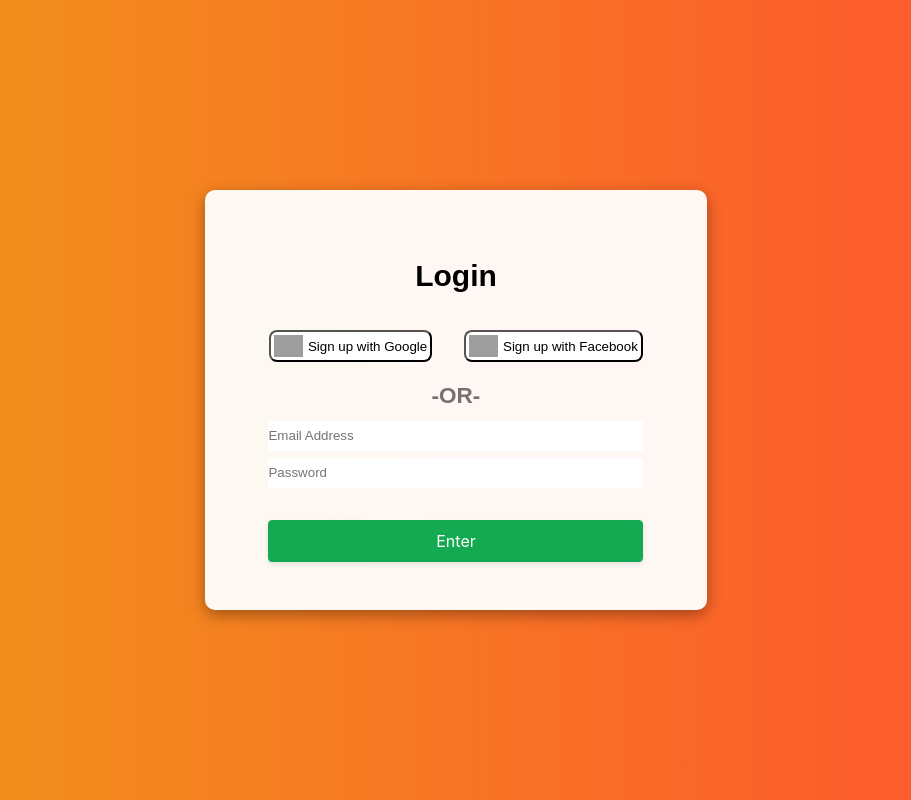
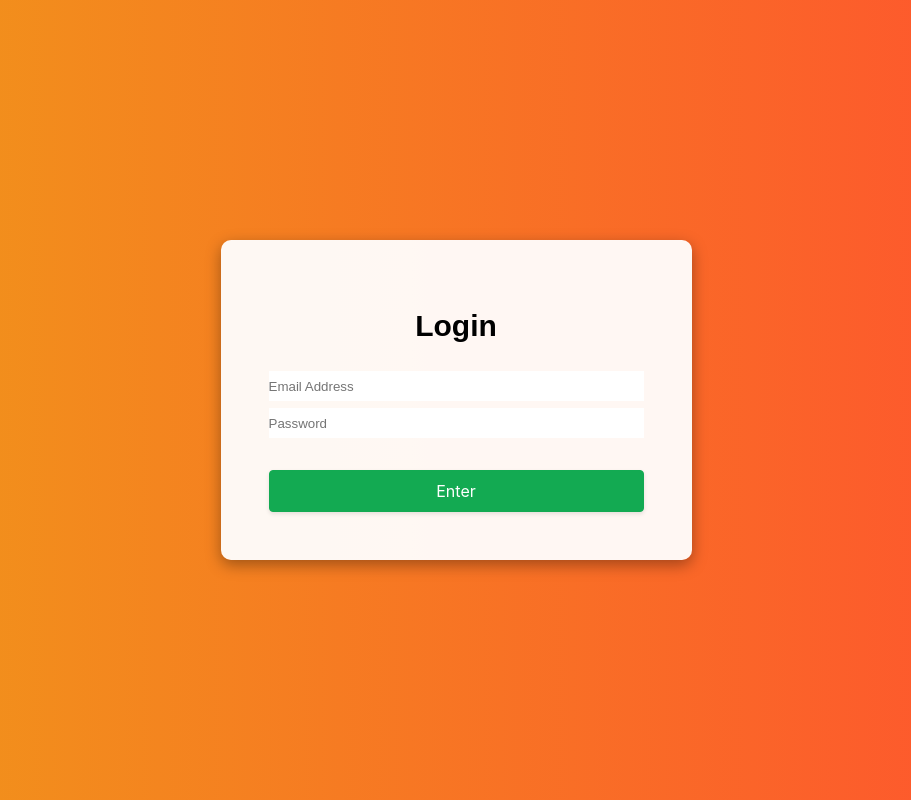
Before and after one commit to ramirezmz/make-me-me-laugh-frontend, a Vue app: page /login in a window 1280 px wide. Shown: the whole page, without its empty margins (184-1095 px from the left). Built offline with nearby package versions, Linux system fonts and the light colour scheme; grey boxes are pictures that could not be loaded.

Commit message:
fix: remove google and facebook button css

```diff
--- a/src/assets/main.css
+++ b/src/assets/main.css
@@ -29,13 +29,23 @@
   touch-action: manipulation;
 }
 
-.button-37:hover {
+.btn__send_form:hover {
   box-shadow: rgba(0, 0, 0, 0.15) 0 3px 9px 0;
   transform: translateY(-2px);
 }
 
 @media (min-width: 768px) {
-  .button-37 {
+  .btn__send_form {
     padding: 10px 30px;
   }
 }
+
+.container p {
+  padding: 2rem;
+  font-size: 1.3rem;
+}
+
+.container span {
+  color: rgba(255, 255, 255, 0.727);
+  padding: 2rem;
+}
--- a/src/components/Card/CardJoke.vue
+++ b/src/components/Card/CardJoke.vue
@@ -119,11 +119,50 @@ const props: CardProps = defineProps({
 }
 
 .btn_joke {
-  background-color: #42b883;
+  appearance: none;
+  backface-visibility: hidden;
+  background-color: #27ae60;
   border-radius: 8px;
-  padding: 5px;
-  width: 4.3rem;
+  border-style: none;
+  box-shadow: rgba(39, 174, 96, 0.15) 0 4px 9px;
+  box-sizing: border-box;
   color: #fff;
   cursor: pointer;
+  display: inline-block;
+  font-family: Inter, -apple-system, system-ui, "Segoe UI", Helvetica, Arial,
+    sans-serif;
+  font-size: 16px;
+  font-weight: 600;
+  letter-spacing: normal;
+  line-height: 1.5;
+  outline: none;
+  overflow: hidden;
+  padding: 13px 20px;
+  position: relative;
+  text-align: center;
+  text-decoration: none;
+  transform: translate3d(0, 0, 0);
+  transition: all 0.3s;
+  user-select: none;
+  -webkit-user-select: none;
+  touch-action: manipulation;
+  vertical-align: top;
+  white-space: nowrap;
+}
+
+.btn_joke:hover {
+  background-color: #1e8449;
+  opacity: 1;
+  transform: translateY(0);
+  transition-duration: 0.35s;
+}
+
+.btn_joke:active {
+  transform: translateY(2px);
+  transition-duration: 0.35s;
+}
+
+.btn_joke:hover {
+  box-shadow: rgba(39, 174, 96, 0.2) 0 6px 12px;
 }
 </style>
--- a/src/components/LoginForm/LoginForm.vue
+++ b/src/components/LoginForm/LoginForm.vue
@@ -7,19 +7,6 @@
     <ToastNotificationAccept v-if="validAccess" message="Welcome again!" />
     <form @submit.prevent="handleSubmit()" class="container__form">
       <h1>Login</h1>
-      <div class="container__button__social__media">
-        <button class="btn__login">
-          <img src="https://img.icons8.com/color/48/000000/google-logo.png" />
-          <span>Sign up with Google</span>
-        </button>
-        <button class="btn__login">
-          <img
-            src="https://img.icons8.com/fluency/48/000000/facebook-new.png"
-          />
-          <span>Sign up with Facebook</span>
-        </button>
-      </div>
-      <h2>-OR-</h2>
       <input
         class="input__login"
         type="email"
@@ -105,23 +92,6 @@ const goHome = () => {
 .container__content h1 {
   padding: 14px;
 }
-
-.container__button__social__media {
-  display: flex;
-}
-.btn__login {
-  display: flex;
-  margin: 1rem;
-  justify-content: space-between;
-  align-items: center;
-  padding: 3px;
-  border-radius: 8px;
-  background-color: #fff;
-}
-.btn__login img {
-  width: 1.8rem;
-  padding-right: 5px;
-}
 .container__form {
   padding: 1rem;
   display: flex;
--- a/src/views/HappyView.vue
+++ b/src/views/HappyView.vue
@@ -1,7 +1,11 @@
 <template>
-  <div class="container">
-    <img src="https://img.icons8.com/color/96/000000/smiling.png" />
-  </div>
+  <RouterLink to="/">
+    <div class="container">
+      <p>Thanks for make to feel better to Pepito</p>
+      <img src="https://img.icons8.com/color/96/000000/smiling.png" />
+      <span>(Click to redirect home page)</span>
+    </div>
+  </RouterLink>
 </template>
 <script setup lang="ts"></script>
 <style scoped>
@@ -12,12 +16,12 @@
   background: linear-gradient(to right, #ffc837, #ff8008);
   height: 100vh;
   display: flex;
+  flex-direction: column;
   align-items: center;
   justify-content: center;
+  text-align: center;
 }
-.container h1 {
-  color: var(--color-text);
-  text-decoration: none;
-  margin-right: 2rem;
+.container p {
+  color: #fff;
 }
 </style>
--- a/src/views/HomeView.vue
+++ b/src/views/HomeView.vue
@@ -36,11 +36,8 @@ import { RouterLink } from "vue-router";
 
 .container p {
   color: var(--color-text-p);
-  padding: 2rem;
-  font-size: 1.3rem;
 }
 .container span {
   color: var(--color-text-p);
-  padding: 2rem;
 }
 </style>
--- a/src/views/LoginView.vue
+++ b/src/views/LoginView.vue
@@ -13,17 +13,9 @@ import LoginForm from "../components/LoginForm/LoginForm.vue";
   align-items: center;
   justify-content: center;
   height: 100vh;
-  background: #ff512f; /* fallback for old browsers */
-  background: -webkit-linear-gradient(
-    to right,
-    #f09819,
-    #ff512f
-  ); /* Chrome 10-25, Safari 5.1-6 */
-  background: linear-gradient(
-    to right,
-    #f09819,
-    #ff512f
-  ); /* W3C, IE 10+/ Edge, Firefox 16+, Chrome 26+, Opera 12+, Safari 7+ */
+  background: #ff512f;
+  background: -webkit-linear-gradient(to right, #f09819, #ff512f);
+  background: linear-gradient(to right, #f09819, #ff512f);
 }
 
 @media (max-width: 375px) {
--- a/src/views/PokerFaceView.vue
+++ b/src/views/PokerFaceView.vue
@@ -1,6 +1,7 @@
 <template>
   <RouterLink to="/happy">
     <div class="container">
+      <p>Relax, now pepito is happy!</p>
       <img
         src="https://img.icons8.com/color/96/000000/neutral-emoticon--v1.png"
       />
@@ -13,17 +14,18 @@
                 message="Wait! Pepito is still not happy..."
               />
               <Card
-                v-show="isLoading"
+                v-if="isLoading"
                 :pic="data.pic"
                 :name="data.name"
                 :joke="data.joke"
               />
-              <CardSkeleton v-show="!isLoading" />
+              <CardSkeleton v-else />
               <button @click="isModalOpen = false" class="close-btn">x</button>
             </div>
           </div>
         </Transition>
       </Teleport>
+      <span>(click to continue)</span>
     </div>
   </RouterLink>
 </template>
@@ -79,8 +81,10 @@ onClickOutside(modal, () => {
   background-color: var(--bg-c-poker-face);
   height: 100vh;
   display: flex;
+  flex-direction: column;
   align-items: center;
   justify-content: center;
+  text-align: center;
 }
 .container h1 {
   color: var(--color-text);
@@ -130,4 +134,15 @@ onClickOutside(modal, () => {
   opacity: 0;
   transform: scale(1.1);
 }
+
+.container p {
+  color: rgb(0, 0, 0);
+  padding: 2rem;
+  font-size: 1.3rem;
+}
+
+.container span {
+  color: rgba(0, 0, 0, 0.727);
+  padding: 2rem;
+}
 </style>
--- a/src/views/SadView.vue
+++ b/src/views/SadView.vue
@@ -25,13 +25,7 @@ import { RouterLink } from "vue-router";
   justify-content: center;
   text-align: center;
 }
-.container p {
-  padding: 2rem;
-  font-size: 1.3rem;
-}
-
 .container span {
   color: rgba(255, 255, 255, 0.727);
-  padding: 2rem;
 }
 </style>
--- a/src/views/SignInView.vue
+++ b/src/views/SignInView.vue
@@ -3,19 +3,6 @@
     <div class="container__content">
       <form @submit.prevent="handleSubmit()" class="container__form">
         <h1>Create an Account</h1>
-        <div class="container__button__social__media">
-          <button class="btn__login">
-            <img src="https://img.icons8.com/color/48/000000/google-logo.png" />
-            <span>Sign up with Google</span>
-          </button>
-          <button class="btn__login">
-            <img
-              src="https://img.icons8.com/fluency/48/000000/facebook-new.png"
-            />
-            <span>Sign up with Facebook</span>
-          </button>
-        </div>
-        <h2>-OR-</h2>
         <input
           class="input__login"
           type="email"
```
